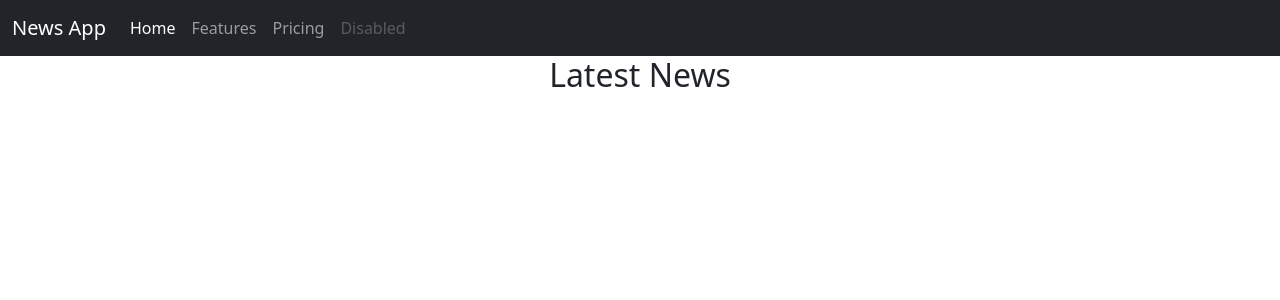
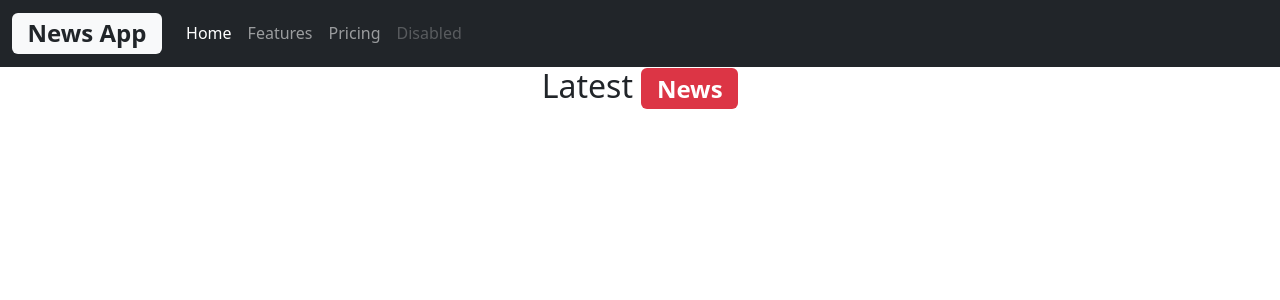
Before and after one commit to 11Yashyadav/news-app, a React (Vite) app: page / in a window 1280 px wide. Shown: the top 300 px of the page. Built offline with nearby package versions, Linux system fonts and the light colour scheme.

Commit message:
badge added in navbar and newsboard

```diff
--- a/src/Components/Navbar.jsx
+++ b/src/Components/Navbar.jsx
@@ -6,7 +6,7 @@
     <nav className="navbar navbar-expand-lg navbar-dark bg-dark">
       <div className="container-fluid">
         <a className="navbar-brand" href="#">
-          News App
+          <span className="badge bg-light text-dark fs-4">News App</span>
         </a>
         <button
           className="navbar-toggler"
--- a/src/Components/NewsBoard.jsx
+++ b/src/Components/NewsBoard.jsx
@@ -2,7 +2,7 @@
   return (
     <div>
       <h2 className="text-center">
-        Latest<span className=""> News</span>
+        Latest <span className="badge bg-danger">News</span>
       </h2>
     </div>
   );
```
